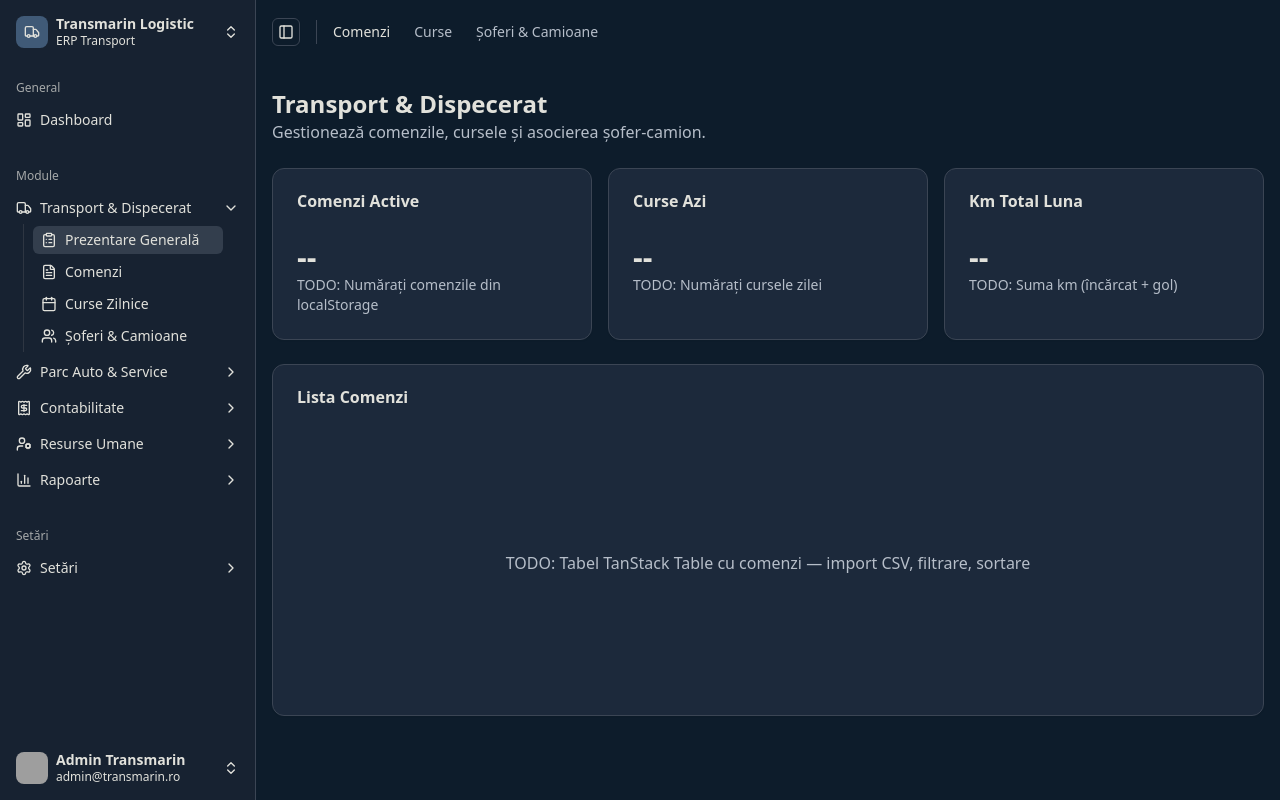
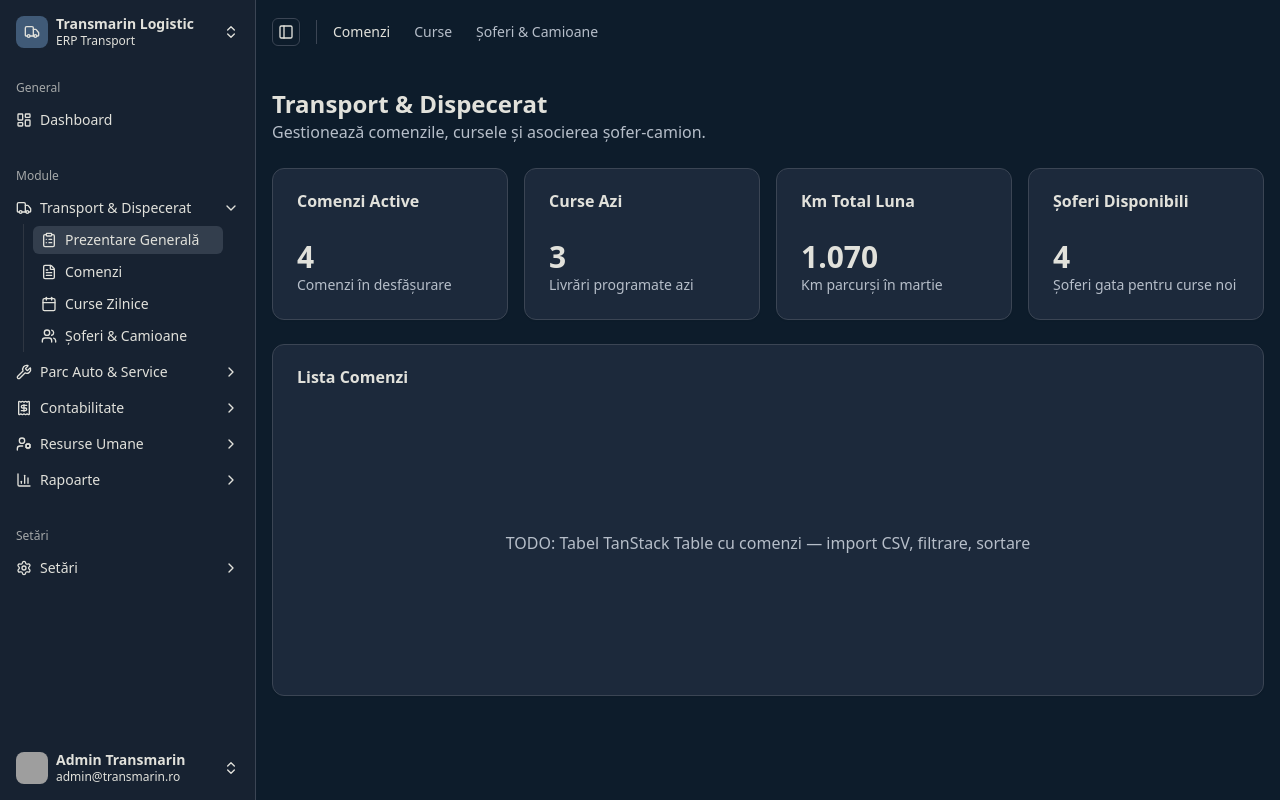
Before and after one commit to florinbadea046/Transmarin-Logistic, a React (Vite) app: page /transport in a window 1280 px wide. Built offline with nearby package versions, Linux system fonts and the light colour scheme; sample sign-in values are in the browser's storage; grey boxes are pictures that could not be loaded.

Commit message:
Transport a9 (#15)
* feat: KPI cards

* fix:4KPI cards

* fix:4KPI cards modify

* fix:4KPI cards modify2

```diff
--- a/src/modules/transport/index.tsx
+++ b/src/modules/transport/index.tsx
@@ -11,15 +11,19 @@
 //   1. Implementați tabelul cu comenzi (TanStack Table)
 //   2. Import comenzi din CSV/Excel (Papaparse / xlsx)
 //   3. Planificare curse zilnice cu drag & drop sau formular
-//   4. Dashboard operațional cu KPI-uri
+//   4. Dashboard operațional cu KPI-uri ✅ COMPLETAT
 //   5. Calcul cost per cursă (km gol vs încărcat)
+// ──────────────────────────────────────────────────────────
+
+// ──────────────────────────────────────────────────────────
+// MODUL: Transport & Dispecerat — Pagina principală
 // ──────────────────────────────────────────────────────────
 
 import { Header } from "@/components/layout/header";
 import { Main } from "@/components/layout/main";
 import { TopNav } from "@/components/layout/top-nav";
 import { Card, CardContent, CardHeader, CardTitle } from "@/components/ui/card";
-import { useLocation } from "@tanstack/react-router";
+import { useEffect, useState } from "react";
 
 const topNavLinks = [
   { title: "Comenzi", href: "/transport/orders", isActive: false },
@@ -28,13 +32,119 @@ const topNavLinks = [
 ];
 
 export default function TransportPage() {
-  const { pathname } = useLocation();
-  const links = topNavLinks.map((link) => ({
+  // Nu mai folosim useLocation - setăm manual link-ul activ
+  const links = topNavLinks.map(link => ({
     ...link,
-    isActive:
-      pathname === link.href ||
-      (link.href === "/transport/orders" && pathname === "/transport"),
+    isActive: link.href === "/transport/orders" // Comenzi e pagina default
   }));
+
+  // State pentru cele 4 KPI-uri
+  const [activeOrders, setActiveOrders] = useState<number>(0);
+  const [todayTrips, setTodayTrips] = useState<number>(0);
+  const [monthlyKm, setMonthlyKm] = useState<number>(0);
+  const [availableDrivers, setAvailableDrivers] = useState<number>(0);
+
+  useEffect(() => {
+    const calculateKPIs = () => {
+      try {
+        // 1. Calculează comenzile active
+        const orders = JSON.parse(localStorage.getItem('transport_orders') || '[]');
+        const activeCount = orders.filter((order: any) =>
+          order.status === 'active' ||
+          order.status === 'in_progress' ||
+          order.status === 'pending'
+        ).length;
+        setActiveOrders(activeCount);
+
+        // 2. Calculează cursele de azi
+        const trips = JSON.parse(localStorage.getItem('transport_trips') || '[]');
+        const today = new Date().toISOString().split('T')[0];
+        const todayCount = trips.filter((trip: any) => {
+          const tripDate = new Date(trip.date || trip.createdAt || trip.scheduledDate);
+          return tripDate.toISOString().split('T')[0] === today;
+        }).length;
+        setTodayTrips(todayCount);
+
+        // 3. Calculează km total luna curentă
+        const currentMonth = new Date().getMonth();
+        const currentYear = new Date().getFullYear();
+        const totalKm = trips
+          .filter((trip: any) => {
+            const tripDate = new Date(trip.date || trip.createdAt || trip.scheduledDate);
+            return tripDate.getMonth() === currentMonth &&
+                   tripDate.getFullYear() === currentYear;
+          })
+          .reduce((sum: number, trip: any) => {
+            const loaded = parseFloat(trip.loadedKm || trip.kmLoaded || 0);
+            const empty = parseFloat(trip.emptyKm || trip.kmEmpty || 0);
+            return sum + loaded + empty;
+          }, 0);
+        setMonthlyKm(Math.round(totalKm));
+
+        // 4. Calculează șoferii disponibili
+        const drivers = JSON.parse(localStorage.getItem('transport_drivers') || '[]');
+        const availableCount = drivers.filter((driver: any) =>
+          driver.status === 'available' ||
+          driver.available === true
+        ).length;
+        setAvailableDrivers(availableCount);
+
+      } catch (error) {
+        console.error('Eroare la calcularea KPI-urilor:', error);
+        setActiveOrders(0);
+        setTodayTrips(0);
+        setMonthlyKm(0);
+        setAvailableDrivers(0);
+      }
+    };
+
+    // Date mock pentru testare
+    const initializeMockData = () => {
+      if (!localStorage.getItem('transport_orders')) {
+        const mockOrders = [
+          { id: '1', status: 'active', client: 'Client A', destination: 'București' },
+          { id: '2', status: 'active', client: 'Client B', destination: 'Constanța' },
+          { id: '3', status: 'completed', client: 'Client C', destination: 'Cluj' },
+          { id: '4', status: 'in_progress', client: 'Client D', destination: 'Timișoara' },
+          { id: '5', status: 'pending', client: 'Client E', destination: 'Iași' }
+        ];
+        localStorage.setItem('transport_orders', JSON.stringify(mockOrders));
+      }
+
+      if (!localStorage.getItem('transport_trips')) {
+        const today = new Date();
+        const yesterday = new Date(Date.now() - 86400000);
+
+        const mockTrips = [
+          { id: '1', date: today.toISOString(), loadedKm: 250, emptyKm: 50 },
+          { id: '2', date: today.toISOString(), loadedKm: 180, emptyKm: 30 },
+          { id: '3', date: yesterday.toISOString(), loadedKm: 320, emptyKm: 70 },
+          { id: '4', date: today.toISOString(), loadedKm: 150, emptyKm: 20 }
+        ];
+        localStorage.setItem('transport_trips', JSON.stringify(mockTrips));
+      }
+
+      if (!localStorage.getItem('transport_drivers')) {
+        const mockDrivers = [
+          { id: '1', name: 'Ion Popescu', status: 'available' },
+          { id: '2', name: 'Andrei Ionescu', status: 'available' },
+          { id: '3', name: 'Mihai Popa', status: 'busy' },
+          { id: '4', name: 'George Radu', status: 'available' },
+          { id: '5', name: 'Vasile Marin', status: 'available' }
+        ];
+        localStorage.setItem('transport_drivers', JSON.stringify(mockDrivers));
+      }
+    };
+
+    initializeMockData();
+    calculateKPIs();
+
+    const interval = setInterval(calculateKPIs, 30000);
+
+    return () => {
+      clearInterval(interval);
+    };
+  }, []);
 
   return (
     <>
@@ -49,43 +159,59 @@ export default function TransportPage() {
           </p>
         </div>
 
-        <div className="grid gap-4 sm:grid-cols-2 lg:grid-cols-3">
+        {/* Grid cu 4 KPI Cards */}
+        <div className="grid gap-4 sm:grid-cols-2 lg:grid-cols-4">
           <Card>
             <CardHeader>
               <CardTitle>Comenzi Active</CardTitle>
             </CardHeader>
             <CardContent>
-              <p className="text-3xl font-bold">--</p>
+              <p className="text-3xl font-bold">{activeOrders}</p>
               <p className="text-sm text-muted-foreground">
-                TODO: Numărați comenzile din localStorage
+                Comenzi în desfășurare
               </p>
             </CardContent>
           </Card>
+
           <Card>
             <CardHeader>
               <CardTitle>Curse Azi</CardTitle>
             </CardHeader>
             <CardContent>
-              <p className="text-3xl font-bold">--</p>
+              <p className="text-3xl font-bold">{todayTrips}</p>
               <p className="text-sm text-muted-foreground">
-                TODO: Numărați cursele zilei
+                Livrări programate azi
               </p>
             </CardContent>
           </Card>
+
           <Card>
             <CardHeader>
               <CardTitle>Km Total Luna</CardTitle>
             </CardHeader>
             <CardContent>
-              <p className="text-3xl font-bold">--</p>
+              <p className="text-3xl font-bold">
+                {monthlyKm.toLocaleString('ro-RO')}
+              </p>
               <p className="text-sm text-muted-foreground">
-                TODO: Suma km (încărcat + gol)
+                Km parcurși în {new Date().toLocaleDateString('ro-RO', { month: 'long' })}
+              </p>
+            </CardContent>
+          </Card>
+
+          <Card>
+            <CardHeader>
+              <CardTitle>Șoferi Disponibili</CardTitle>
+            </CardHeader>
+            <CardContent>
+              <p className="text-3xl font-bold">{availableDrivers}</p>
+              <p className="text-sm text-muted-foreground">
+                Șoferi gata pentru curse noi
               </p>
             </CardContent>
           </Card>
         </div>
 
-        {/* TODO: Adăugați aici tabelul principal cu comenzi */}
         <Card className="mt-6">
           <CardHeader>
             <CardTitle>Lista Comenzi</CardTitle>
```
